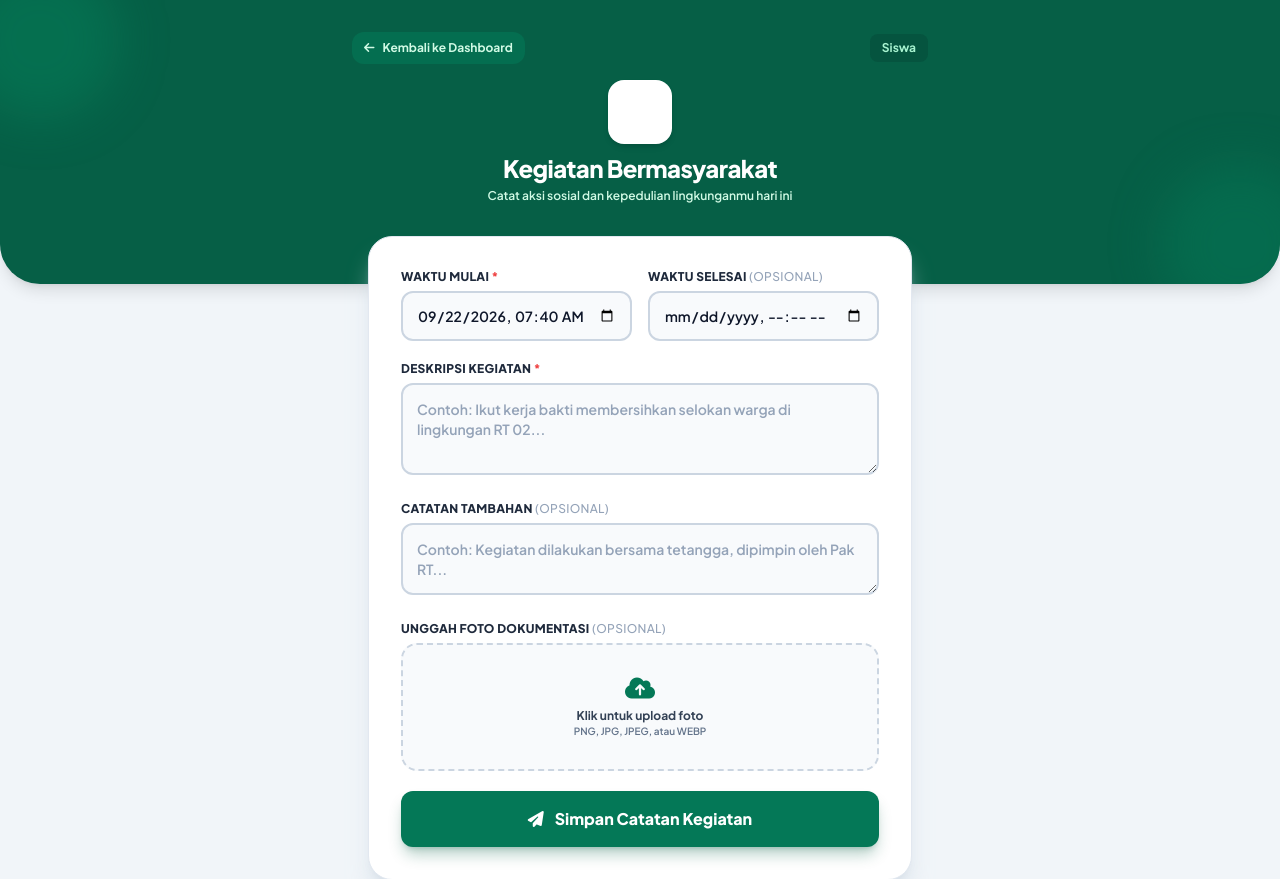
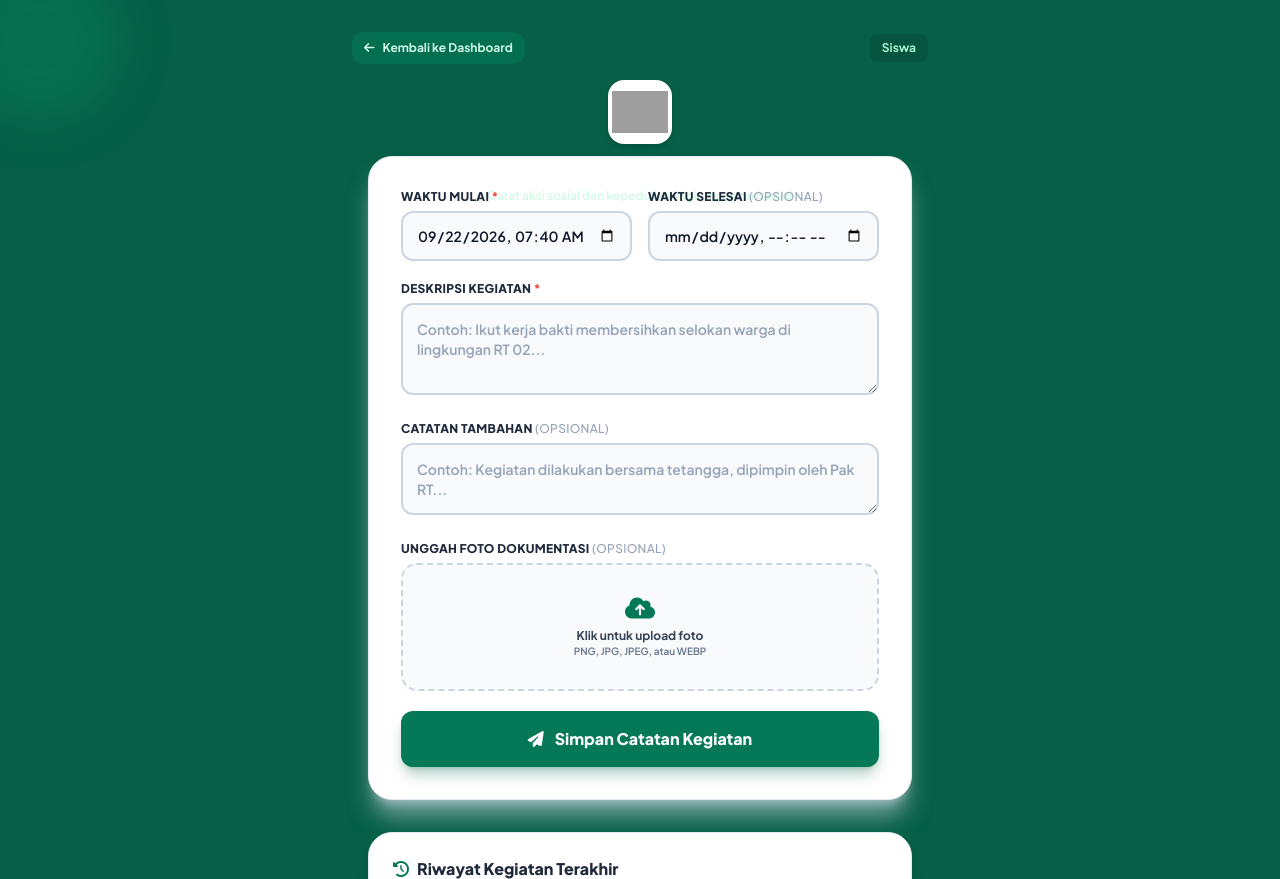
Before and after one commit to aksara-code/7kaih, a PHP site: page /bermasyarakat.php in a window 1280 px wide. Shown: the top 879 px of the page. Run offline with PHP 8.4, Linux system fonts and the light colour scheme; the visitor is signed in with stand-in values (Sample User, id 1); data that the repository does not hold is empty; some libraries are stand-ins or nearby versions; grey boxes are pictures that could not be loaded.

Commit message:
rubah icon foto

```diff
--- a/bermasyarakat.php
+++ b/bermasyarakat.php
@@ -125,8 +125,9 @@ try {
             </div>
 
            <div class="text-center">
-                <div class="inline-flex items-center justify-center w-16 h-16 rounded-2xl bg-white text-emerald-800 shadow-md mb-2">
-                    <i class="fa-solid fa-people-hold text-3xl"></i>
+    <!-- Wadah Putih dengan Gambar Logo -->
+    <div class="inline-flex items-center justify-center w-16 h-16 rounded-2xl bg-white p-1 shadow-md mb-2 overflow-hidden">
+        <img src="logo_bermasyarakat-removebg-preview.png" alt="Logo Bermasyarakat" class="w-full h-full object-contain">
     </div>
     <h1 class="text-2xl font-extrabold tracking-tight text-white">
         Kegiatan Bermasyarakat
@@ -134,8 +135,6 @@ try {
     <p class="text-xs font-semibold text-emerald-100 mt-1">
         Catat aksi sosial dan kepedulian lingkunganmu hari ini
     </p>
-            </div>
-        </div>
 </div>
 
     <!-- Container Utama Form -->
```
Also changed, not shown: uploads/aktivitas/masyarakat_2_1790061439.jpg (added). Lines whose indentation alone changed are shown as unchanged.
